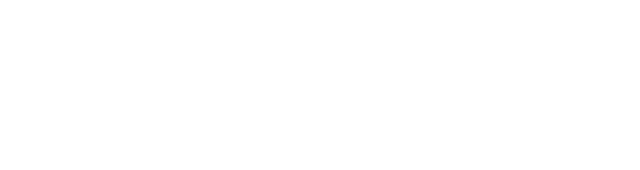
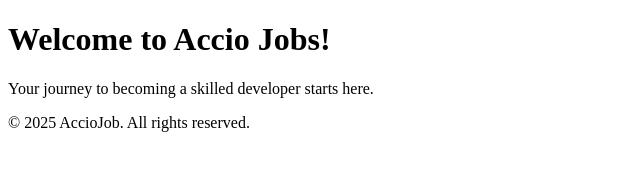
Before and after one commit to acciojob/welcome-to-acciojob-Ashutosh205, a website: page main.html in a window 1280 px wide. Shown: the whole page, without its empty margins (0-640 px from the left). Drawn offline with Linux system fonts and the light colour scheme.

Commit message:
created a submission

```diff
--- a/main.html
+++ b/main.html
@@ -1,16 +1,28 @@
 <!DOCTYPE html>
+<html lang="en">
+<head>
+    <meta charset="UTF-8">
+    <meta name="viewport" content="width=device-width, initial-scale=1.0">
+    <title>AccioJob Layout</title>
+    <link rel="stylesheet" href="styles.css">
+</head>
+<body>
 
-<html>
+    <header>
+        <h1>Welcome to Accio Jobs!</h1>
+    </header>
 
-<head>
-	<link rel="stylesheet" href="styles.css">
-</head>
+    <main>
+        <section class="content">
+            <p>Your journey to becoming a skilled developer starts here.</p>
+        </section>
+    </main>
 
-<body>
-	<!-- the entire body must be written by student -->
-    <script type="text/javascript" src="./script.js">
-</script>
+    <footer>
+        <p>&copy; 2025 AccioJob. All rights reserved.</p>
+    </footer>
+
+    <script src="script.js"></script>
 
 </body>
-
 </html>
--- a/script.js
+++ b/script.js
@@ -1 +1,3 @@
 //your JS code here. If required.
+// This script is currently empty but can be used for future interactivity
+console.log("AccioJob layout loaded successfully!");
```
